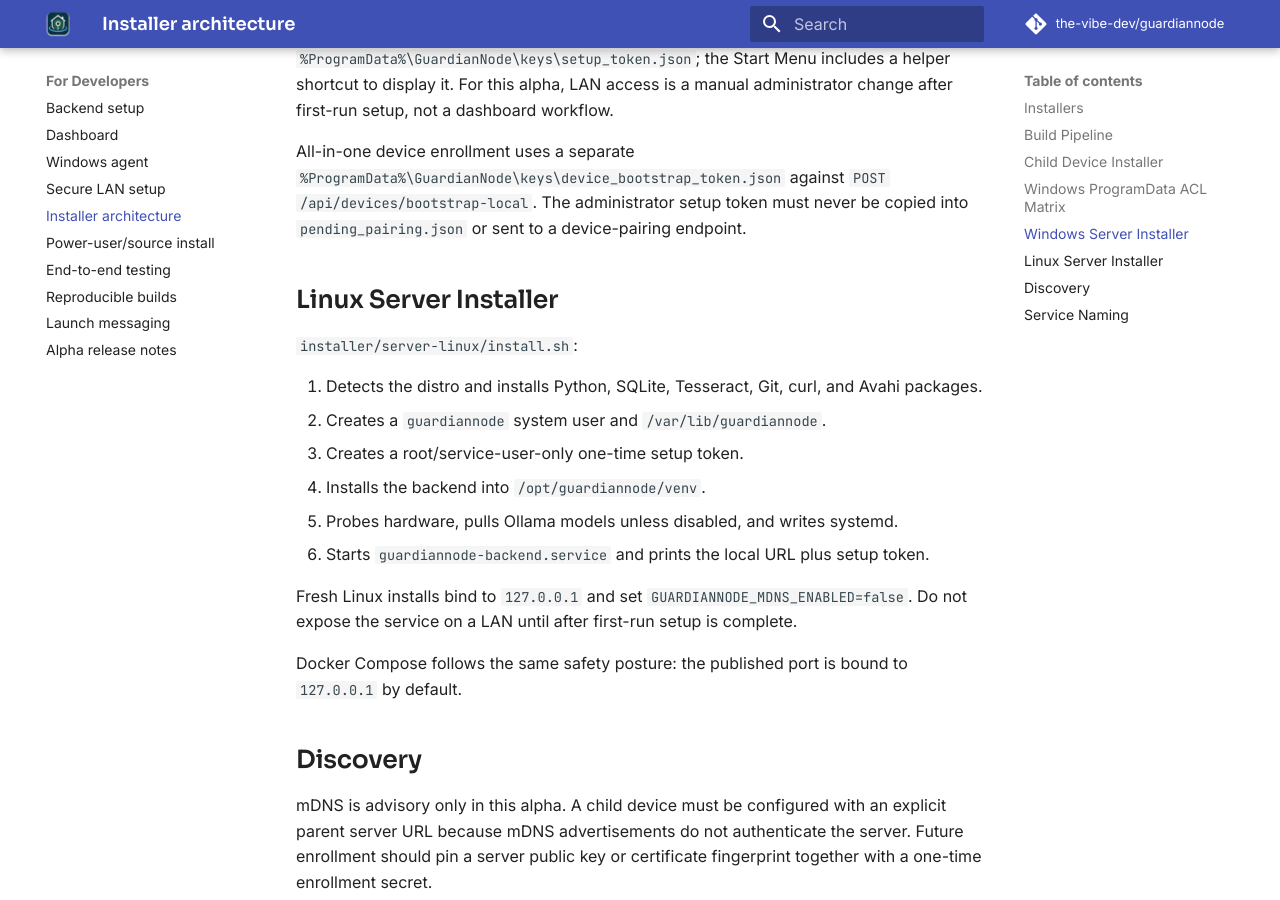
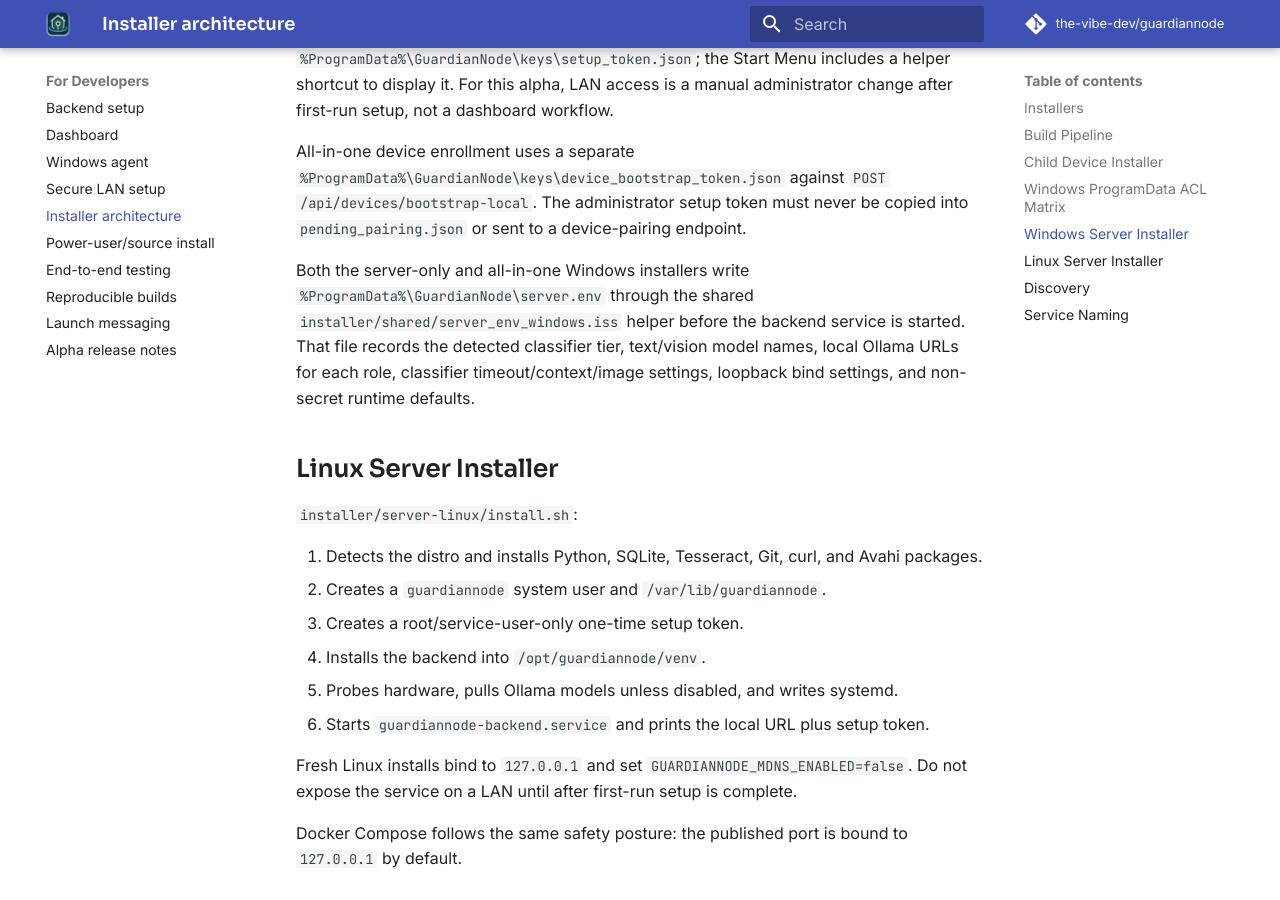
Before and after one commit to the-vibe-dev/guardiannode, an MkDocs documentation site: the page built from docs/INSTALLER_ARCHITECTURE.md, in a window 1280 px wide and 900 px high, scrolled down 2758 px. Built offline with MkDocs 1.6.1 and Material for MkDocs 9.7.7, drawn with Linux system fonts in a browser that asks for light colours; comment, search, counter and statistics services are not loaded.

Commit message:
Share Windows backend environment writer

```diff
--- a/docs/INSTALLER_ARCHITECTURE.md
+++ b/docs/INSTALLER_ARCHITECTURE.md
@@ -82,6 +82,13 @@ All-in-one device enrollment uses a separate
 `POST /api/devices/bootstrap-local`. The administrator setup token must never
 be copied into `pending_pairing.json` or sent to a device-pairing endpoint.
 
+Both the server-only and all-in-one Windows installers write
+`%ProgramData%\GuardianNode\server.env` through the shared
+`installer/shared/server_env_windows.iss` helper before the backend service is
+started. That file records the detected classifier tier, text/vision model
+names, local Ollama URLs for each role, classifier timeout/context/image
+settings, loopback bind settings, and non-secret runtime defaults.
+
 ## Linux Server Installer
 
 `installer/server-linux/install.sh`:
```
Also changed, not shown: 3 other files.
